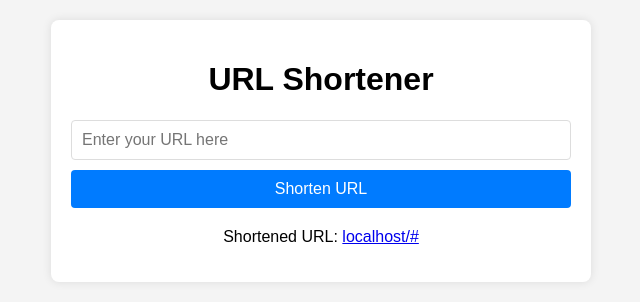
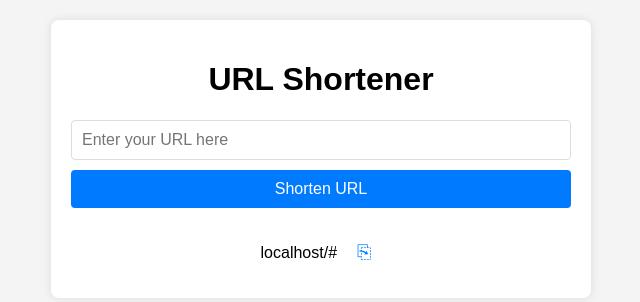
Before and after one commit to vicky87883/urlshortner, a Django app: template templates/url/home.html in a window 1280 px wide. Shown: the top 302 px of the page, without its empty margins (319-959 px from the left). Run offline with Django 5.2, Linux system fonts and the light colour scheme; the template is opened without the code that fills it: most values are stand-ins (such as "Sample title", 1, 10 or a date in 2020).

Commit message:
commit updated

```diff
--- a/templates/url/home.html
+++ b/templates/url/home.html
@@ -48,6 +48,17 @@
         .shortened-url {
             margin-top: 20px;
             text-align: center;
+            display: flex;
+            justify-content: center;
+            align-items: center;
+            gap: 10px;
+        }
+        .copy-icon {
+            cursor: pointer;
+            color: #007bff;
+            font-size: 18px;
+            border: none;
+            background: none;
         }
     </style>
 </head>
@@ -61,11 +72,22 @@
         </form>
         <div class="shortened-url">
             {% if shortened_url %}
-                <p>Shortened URL:
-                    <a href="/{{ shortened_url }}">{{ request.get_host }}/{{ shortened_url }}</a>
-                </p>
+                <p id="shortUrl">{{ request.get_host }}/{{ shortened_url }}</p>
+                <button class="copy-icon" onclick="copyToClipboard()">&#x2398;</button>
             {% endif %}
         </div>
     </div>
+    <script>
+        function copyToClipboard() {
+            const shortUrlText = document.getElementById('shortUrl').innerText;
+            const textarea = document.createElement('textarea');
+            textarea.value = shortUrlText;
+            document.body.appendChild(textarea);
+            textarea.select();
+            document.execCommand('copy');
+            document.body.removeChild(textarea);
+            alert('Shortened URL copied to clipboard!');
+        }
+    </script>
 </body>
 </html>
```
